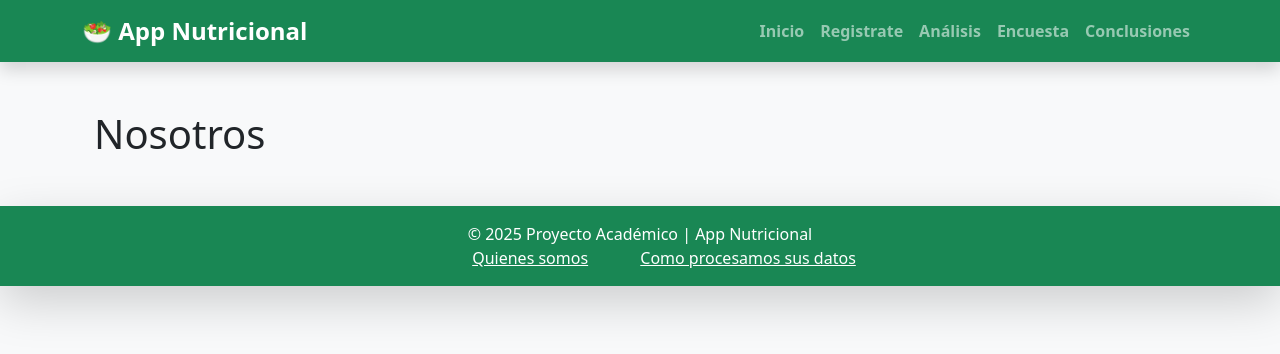
After one commit to DeLaCruzSergioRene/nutriApp, a Flask app: page /abo in a window 1280 px wide. The commit adds this page. Shown: the top 354 px of the page. Run offline with Flask 3, Linux system fonts and the light colour scheme.

Commit message:
acerca de y uso de datos

```diff
--- a/app.py
+++ b/app.py
@@ -21,6 +21,15 @@ def encuesta():
 @app.route('/conclusiones')
 def conclusiones():
     return render_template('conclusiones.html')
+
+@app.route('/abo')
+def nosotros():
+    return render_template('acercaDe.html')
+
+@app.route('/dat')
+def datos():
+    return render_template('usoDatos.html')
+
 
 @app.route("/registrame", methods=["GET", "POST"])
 def registrame():
--- /dev/null
+++ b/templates/acercaDe.html
@@ -0,0 +1,16 @@
+{% extends 'base.html' %}
+
+
+{% block contenido %}
+
+<div class="container">
+
+<header>
+    <h1>Nosotros</h1>
+</header>
+
+
+</div>
+
+
+{% endblock %}
--- a/templates/base.html
+++ b/templates/base.html
@@ -30,6 +30,8 @@
 </main>
 <footer class="bg-success text-white text-center py-3 mt-5 shadow-lg">
     <p class="mb-0">© 2025 Proyecto Académico | App Nutricional</p>
+    <a class="mb-0 text-white p-5" href="/abo">Quienes somos</a>
+    <a class="mb-0 text-white" href="/dat">Como procesamos sus datos</a>
 </footer>
 <script src="https://cdn.jsdelivr.net/npm/bootstrap@5.3.3/dist/js/bootstrap.bundle.min.js"></script>
 </body>
```
Also changed, not shown: templates/usoDatos.html (added, +16 -0 lines).
